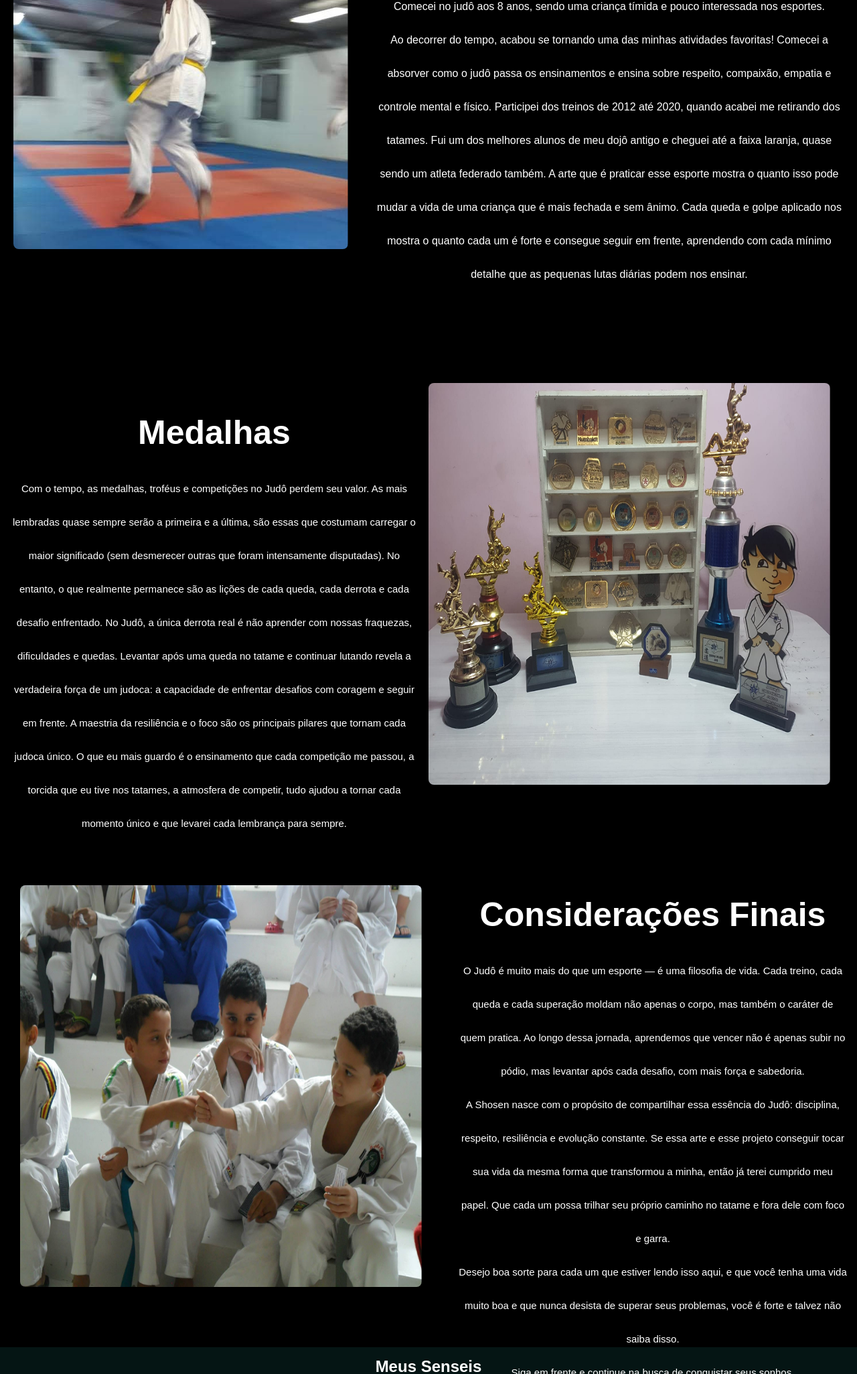
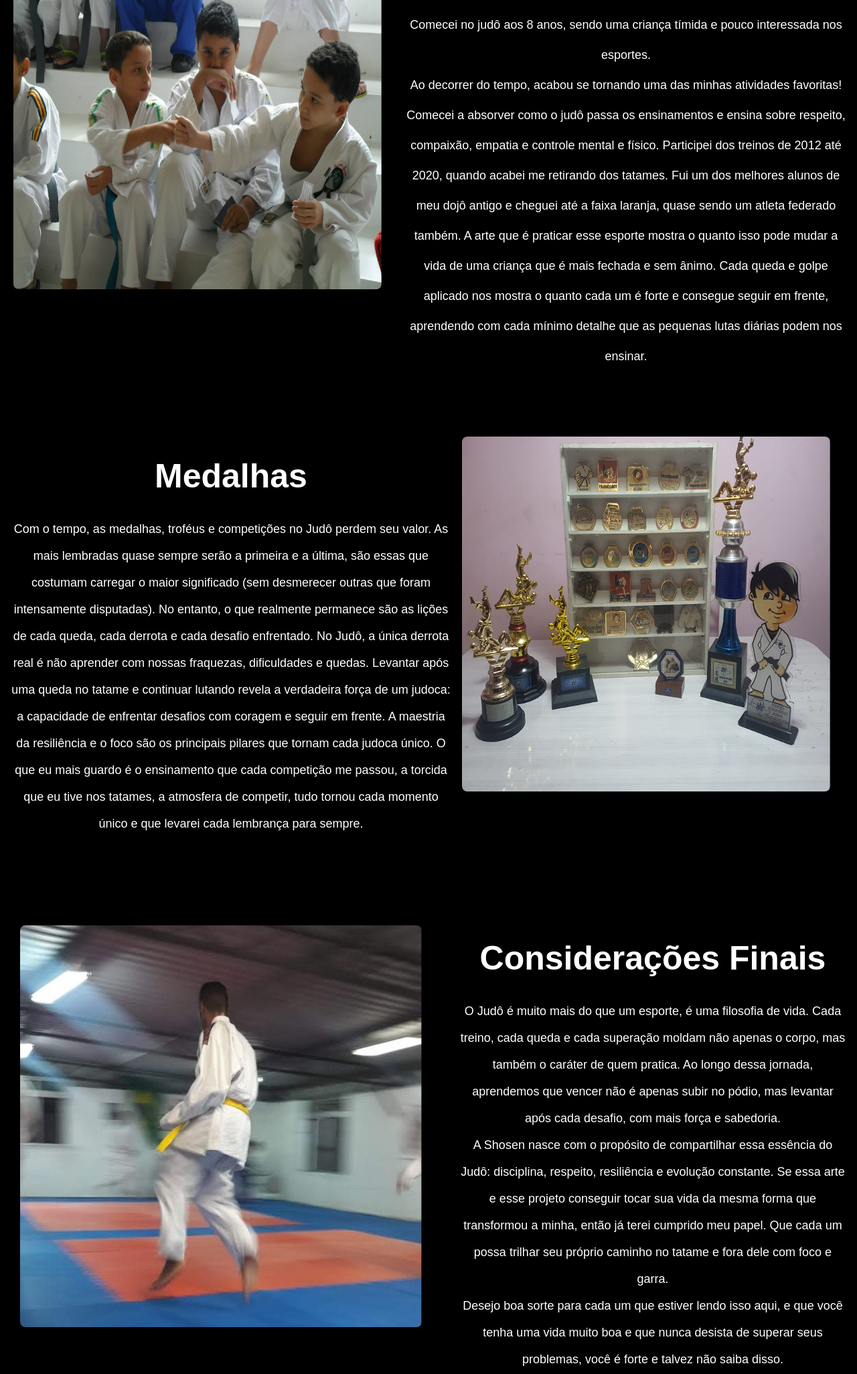
Before and after one commit to guilhermef-roveri/Shosen, a website: page public/objetivo.html in a window 1280 px wide. Shown: the part 748-2800 px from the top of the page at 67% size. Drawn offline with Linux system fonts and the light colour scheme; a web font is replaced by a local one.

Commit message:
Tela Objetivo 100% estilizada

```diff
--- a/public/objetivo.html
+++ b/public/objetivo.html
@@ -44,7 +44,7 @@
         <img src="./assets/ShosenLogo.png">
     </div>
     <section class="guiAdulto">
-        <img src="./assets/GuiAdulto.png" class="imagemAdulto">
+        <img src="./assets/FotoCompeticao.png" class="imagemAdulto">
         <div class="textoAdulto">
             <h1>Minha história</h1>
             <p>Comecei no judô aos 8 anos, sendo uma criança tímida e pouco interessada nos esportes.<br>
@@ -83,7 +83,7 @@
                 A maestria da resiliência e o foco são os principais pilares que tornam cada judoca único. O que eu mais
                 guardo
                 é o ensinamento que cada competição me passou, a torcida que eu tive nos tatames, a atmosfera de
-                competir, tudo ajudou a tornar
+                competir, tudo tornou
                 cada momento único e que levarei cada lembrança para sempre.
             </p>
         </div>
@@ -91,10 +91,11 @@
 
     </section>
     <section class="infoFinal">
-        <img src="./assets/FotoCompeticao.png" class="imagemFinal">
+
+        <img src="./assets/GuiAdulto.png" class="imagemFinal">
         <div class="textoFinal">
             <h1>Considerações Finais</h1>
-            <p>O Judô é muito mais do que um esporte — é uma filosofia de vida.
+            <p>O Judô é muito mais do que um esporte, é uma filosofia de vida.
                 Cada treino, cada queda e cada superação moldam não apenas o corpo, mas também o caráter de quem
                 pratica. Ao longo dessa jornada, aprendemos que vencer não é apenas subir no pódio, mas levantar após
                 cada desafio, com mais força e sabedoria.
@@ -116,20 +117,20 @@
     </section>
 
     <section class="meusSenseis">
-        <h1 style="text-align: center;padding: 15px;" class="tituloSensei">Meus Senseis</h1>
+        <h1 class="tituloSensei">Meus Senseis</h1>
         <div class="cardTriploSensei">
             <div class="sensei">
                 <img src="./assets/senseiCarlos.png">
-                <h3>Sensei Carlos</h3>
+                <h2>Sensei Carlos</h2>
 
             </div>
             <div class="sensei">
                 <img src="./assets/senseiPaulinho.png">
-                <h3>Sensei Paulinho</h3>
+                <h2>Sensei Paulinho</h2>
             </div>
             <div class="sensei">
                 <img src="./assets/senseiReinaldo.png">
-                <h3>Sensei Reinaldo</h3>
+                <h2>Sensei Reinaldo</h2>
             </div>
         </div>
     </section>
--- a/public/style/elementos.css
+++ b/public/style/elementos.css
@@ -73,6 +73,7 @@ footer{
     justify-content: space-between;
     padding-top: 20px;
     align-items: center;
+    height: 70px;
 }
 
 .textoFooter{
--- a/public/style/objetivo.css
+++ b/public/style/objetivo.css
@@ -21,7 +21,8 @@
 
 .textoObjetivo p{
     margin-top: 24px;
-    line-height: 36px;
+    line-height: 35px;
+    font-size: 18px;
 }
 
 .meuObjetivo img{
@@ -30,11 +31,13 @@
     border-radius: 12px;
 }
 
-
+.textoObjetivo h1{
+  font-size: 36px;
+}
     /* Cards do Gui maior */
 
 .guiAdulto{
-    height: 600px;
+    height: 650px;
     display: flex;
     flex-direction: row;
     justify-content: center;
@@ -51,21 +54,23 @@
 .textoAdulto h1{
     font-size: 50px;
     text-align: center;
-    margin-top: 30px
+    margin-top: 60px
 }
 
 .textoAdulto p{
     text-align: center;
     margin-top: 30px;
-    line-height: 50px;
+    line-height: 45px;
+    font-size: 18px;
 
 }
 
 .imagemAdulto{
-    width: 500px;
-    height: 500px;
+    width: 550px;
+    height: 530px;
     margin: 20px;
     border-radius: 8px;
+    margin-top: 50px;
 }
 
 /* Card Das Medalhas */
@@ -89,22 +94,22 @@
 .textoMedalhas h1{
   font-size: 50px;
   text-align: center;
-  margin-top: 30px
+  margin-top: 45px
 }
 
 .textoMedalhas p{
   text-align: center;
   margin-top: 30px;
-  line-height: 50px;
-  font-size: 15px;
+  line-height: 40px;
+  font-size: 18px;
 }
 
 .imagemMedalhas{
-  width: 600px;
-  height: 600px;
+  width: 550px;
+  height: 530px;
   margin-right: 40px;
   border-radius: 8px;
-  margin-top: 3 0px;
+  margin-top: 30px;
 }
 
 /* Card Final */
@@ -128,14 +133,14 @@
 .textoFinal h1{
   font-size: 50px;
   text-align: center;
-  margin-top: 30px
+  margin-top: 45px
 }
 
 .textoFinal p{
   text-align: center;
   margin-top: 30px;
-  line-height: 50px;
-  font-size: 15px;
+  line-height: 40px;
+  font-size: 18px;
 }
 
 .imagemFinal{
@@ -143,7 +148,7 @@
   height: 600px;
   margin-right: 40px;
   border-radius: 8px;
-  margin-top: 30px;
+  margin-top: 40px;
   margin-left: 30px;
 }
 
@@ -158,7 +163,7 @@ body{
 .meusSenseis{
     background-color: rgba(5, 21, 20, 1);
     width: 100%;
-    height: auto;
+    height: 550px;
     color: white;
     }
 
@@ -182,3 +187,14 @@ body{
         justify-content: space-evenly;
 
     }
+
+
+  .tituloSensei{
+    text-align: center;
+    padding: 15px;
+    font-size: 36px;
+  }
+
+  .sensei img:hover{
+    transform: scale(1.05);
+  }
```
